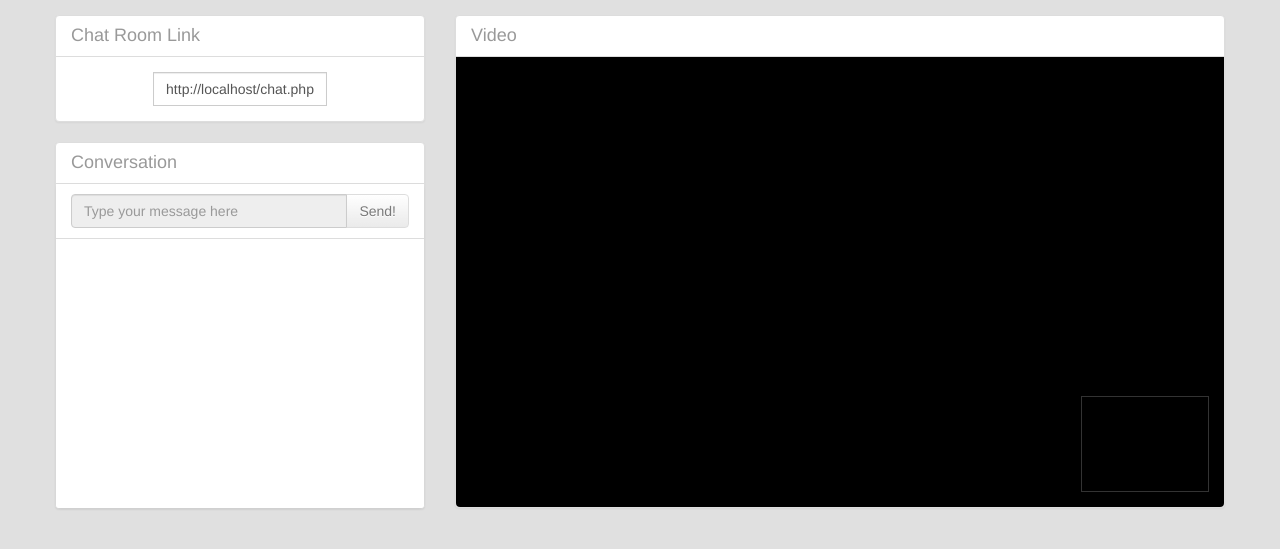
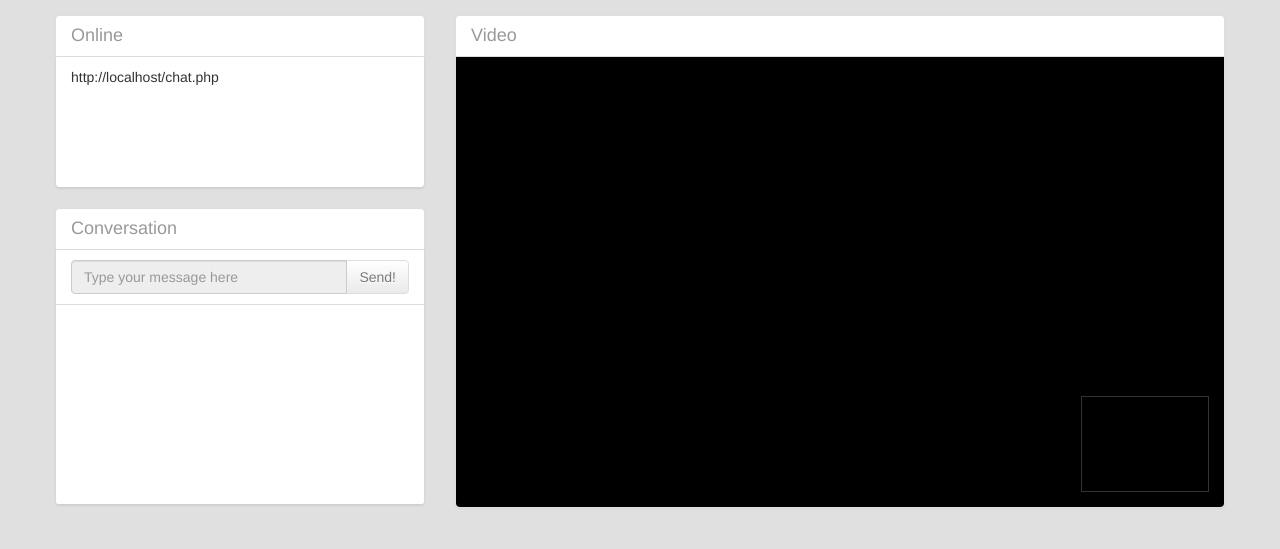
Before and after one commit to AgamAgarwal/webrtc-iith, a PHP site: page /chat.php in a window 1280 px wide. Shown: the part 67-616 px from the top of the page. Run offline with PHP 8.4, Linux system fonts and the light colour scheme; the visitor is signed in with stand-in values (Sample User, id 1); some libraries are stand-ins or nearby versions.

Commit message:
get online clients list

```diff
--- a/chat.php
+++ b/chat.php
@@ -40,19 +40,13 @@ if(!isset($_SESSION['uid'])) {
 	<div class="row">
 	  <div class="col-md-4">
 
-		<div ng-show="!isLoggedIn()" class="panel panel-default">
-		  <div class="panel-heading">
-			<h3 class="panel-title">Chat Room Link</h3>
-		  </div>
-		  <div class="panel-body">
-			  <center>
-				  <div class="input-group">
-						<p type="text" class="form-control ng-pristine ng-valid" ng-model="handle" id="chat-room-link">
-
-						</p>
-				  </div>
-			  </center>
-		  </div>
+		<div class="panel panel-default">
+			  <div class="panel-heading">
+				<h3 class="panel-title">Online</h3>
+			  </div>
+			  <ul id="online-list" class="list-group" style="max-height:130px; height:130px; word-wrap: break-word; overflow-y:scroll">
+					<li class="list-group-item" id="chat-room-link"></li>
+			  </ul>
 		</div>
 
 
@@ -70,7 +64,7 @@ if(!isset($_SESSION['uid'])) {
 							</span>
 					  </div>
 				  </li>
-				  <li class="list-group-item" id="chat-msgs" style="max-height:270px; height:270px; word-wrap: break-word; overflow-y:scroll" ></li>
+				  <li class="list-group-item" id="chat-msgs" style="max-height:200px; height:200px; word-wrap: break-word; overflow-y:scroll" ></li>
 			  </ul>
 			</div>
 		</div>
```
Also changed, not shown: online_list.php (added, +30 -0 lines).
